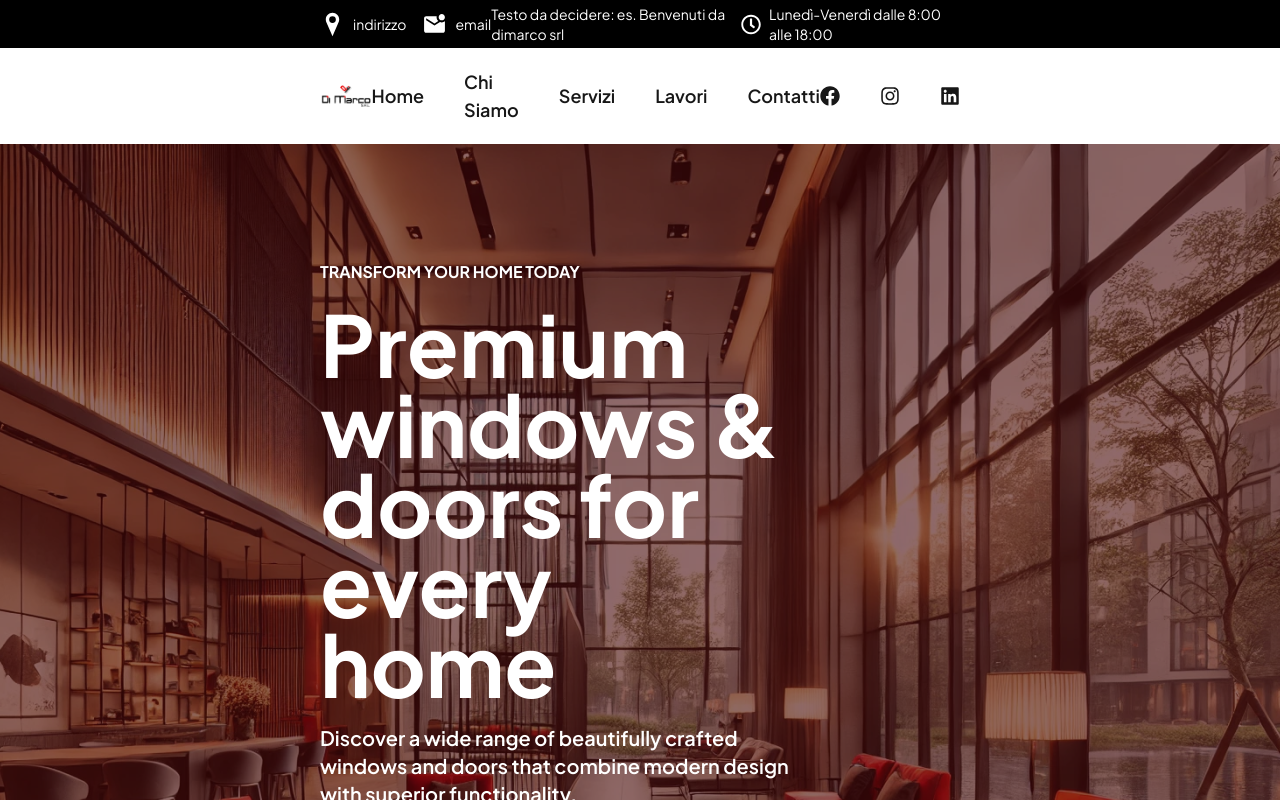
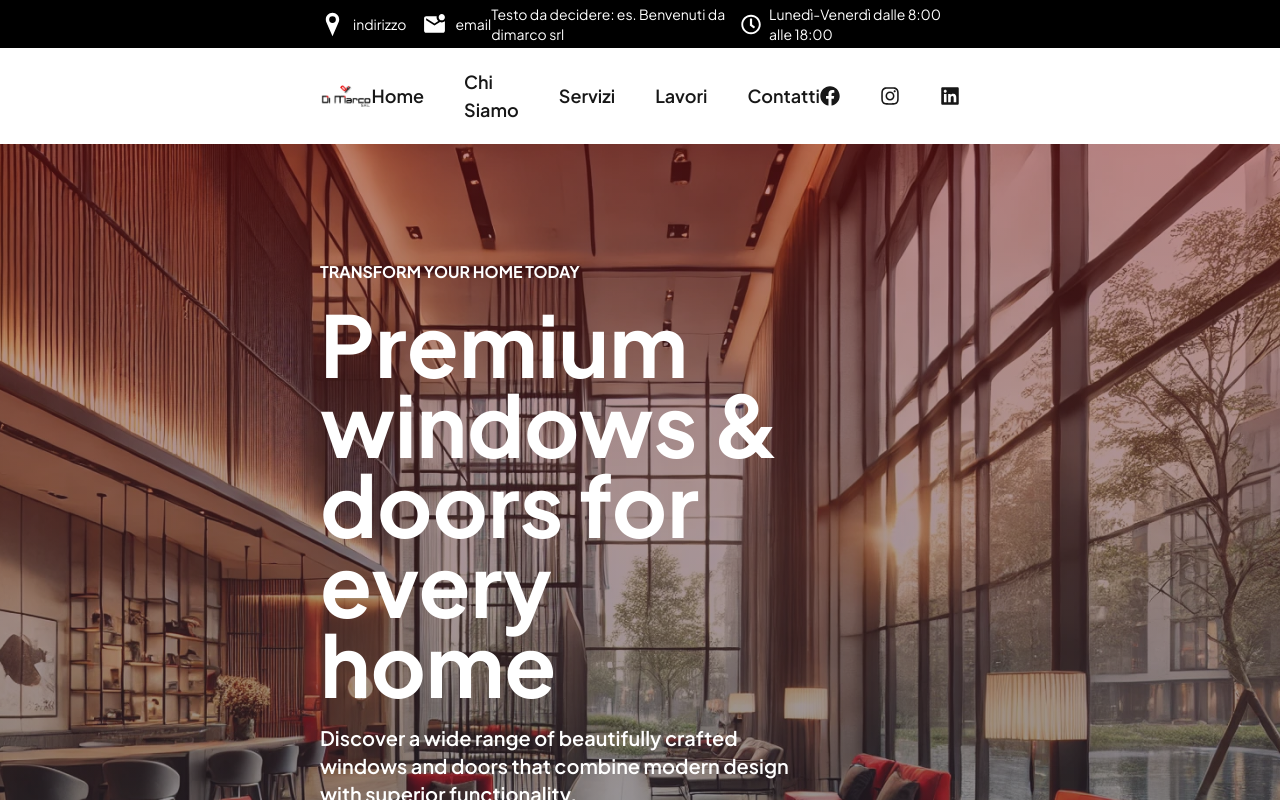
Before and after one commit to vttdrddevelopment/dimarcosrl, a Next.js app: page / in a window 1280 px wide. Shown: the top 800 px of the page. Built offline with nearby package versions, Linux system fonts and the light colour scheme.

Commit message:
fix sul background del banner e della sezione chisiamo

```diff
--- a/src/app/chisiamo/page.tsx
+++ b/src/app/chisiamo/page.tsx
@@ -19,7 +19,7 @@ export default function ChiSiamo() {
   return (
     <div className="font-[family-name:var(--font-plus-jakarta-sans)]">
       <div className="grid grid-rows-[20px_1fr_20px] relative h-[50vh] p-8 pb-20 gap-16 padding chisiamo bg-fixed">
-        <div className="absolute top-0 w-full h-[50vh] bg-red-950 opacity-60 z-10"></div>
+        <div className="absolute top-0 w-full h-[50vh] bg-gradient-to-b from-red-900 to-gray-800 opacity-50 z-10"></div>
         <div className="flex flex-col gap-4 justify-center items-center w-full h-[50vh]">
           <h1 className="text-white font-bold xl:text-[85px] lg:text-[70px] md:text-[50px] text-[40px] z-20 xl:leading-20 lg:leading-16 leading-10">
             Chi Siamo
--- a/src/app/components/home/Banner.tsx
+++ b/src/app/components/home/Banner.tsx
@@ -21,7 +21,7 @@ export default function Banner() {
   return (
     <>
       <div className="grid grid-rows-[20px_1fr_20px] items-center justify-items-start relative min-h-screen p-8 pb-20 gap-16 padding home bg-fixed">
-        <div className="absolute top-0 w-full h-screen bg-red-950 opacity-60 z-10"></div>
+        <div className="absolute top-0 w-full h-screen bg-gradient-to-b from-red-900 to-gray-800 opacity-50 z-10"></div>
         <main className="flex flex-col gap-8 row-start-2 items-start z-20">
           <div className="flex flex-col w-3/4 gap-5">
             <span className="uppercase font-bold z-20 text-white md:text-base text-sm">
```
